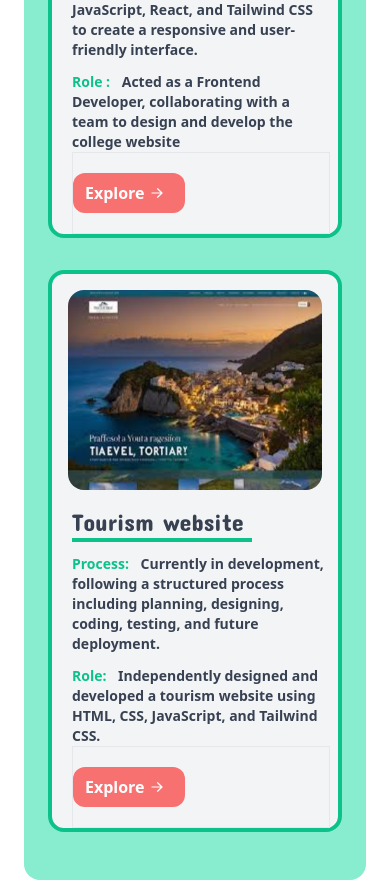
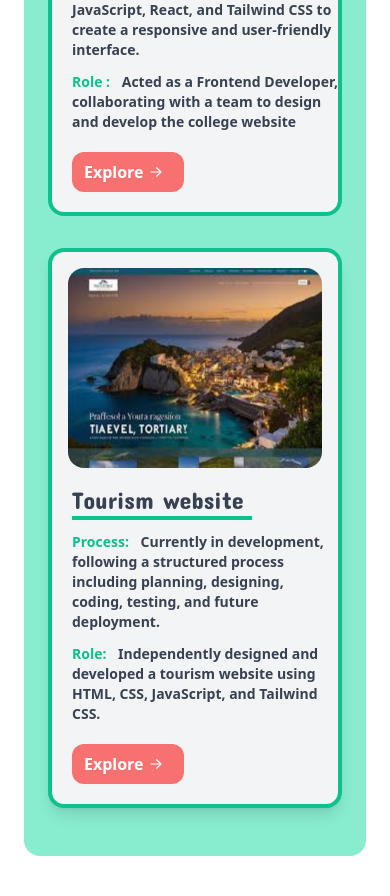
Before and after one commit to AMDHAAROON/portfolio, a React (Create React App) app: page / in a window 390 px wide. Shown: the part 1960-2856 px from the top of the page. After the commit the page ends 2832 px from the top, so only its background shows below. Built offline with nearby package versions, Linux system fonts and the light colour scheme; a web font is replaced by a local one.

Commit message:
redesigning the project layout

```diff
--- a/src/components/project.js
+++ b/src/components/project.js
@@ -3,23 +3,39 @@ import tour from '../assets/tour.jpeg';
 
 
 export default function Project(){
-    return <div className='pb-4 px-6 '>
+    const config={
+        projects:[
+            {
+
+                link:'',
+            },
+            {
+
+                link:'',
+            },
+
+        ]
+    }
+
+    return <div className='pb-4 px-6 'id='project'>
         <section className='bg-mint rounded-2xl p-6'>
+
         <div className='text-center text-4xl font-marker  text-white border-b-4 border-dmint w-[150px] mx-auto'>
         <h1 className='pb-2'>Projects</h1>
         </div>
+
         <div className='my-6  flex flex-col md:flex-row gap-8 justify-center  '>
 
             <div className='border-4 border-dmint rounded-2xl  bg-gray-100 '>
             <div className='p-4'>
                 <img src={clg} className='  h-[200px] md:h-[250px] w-[350px] rounded-2xl'/>
                 </div>
-                <div className='md:w-[350px] pl-5 md:pl-5 pr-2'>
+                <div className='md:w-[350px] pl-5 md:pl-5 md:pr-2'>
                     <h1 className='font-marker text-2xl  text-gray-700 border-b-4 border-dmint w-[170px] '>college website</h1>
                     <p className='justify-center pt-3  font-bold text-gray-700 text-sm'><span className=' text-dmint font-bold pr-2'>Technologies:</span> Utilized HTML, CSS, JavaScript, React, and Tailwind CSS to create a responsive and user-friendly interface.</p>
                     <p className='justify-center pt-3  font-bold text-gray-700 text-sm'><span className=' text-dmint font-bold pr-2'>Role : </span> Acted as a Frontend Developer, collaborating with a team to design and develop the college website</p>
-                   <div className='py-5  border '>
-                    <button className=' flex   py-2 pl-3 pr-5 hover:border border-red-600 font-bold text-white bg-red-400 rounded-xl'>Explore
+                   <div className='py-5 md:pt-10  '>
+                    <button className=' flex   py-2 pl-3 pr-5 hover:border border-red-600 font-bold text-white bg-red-400 rounded-xl'><a href='https://github.com/AMDHAAROON/t'>Explore</a>
                         <svg xmlns="http://www.w3.org/2000/svg" viewBox="0 0 20 20" fill="currentColor" class="size-5 pt-1 pl-1 ">
   <path fill-rule="evenodd" d="M3 10a.75.75 0 0 1 .75-.75h10.638L10.23 5.29a.75.75 0 1 1 1.04-1.08l5.5 5.25a.75.75 0 0 1 0 1.08l-5.5 5.25a.75.75 0 1 1-1.04-1.08l4.158-3.96H3.75A.75.75 0 0 1 3 10Z" clip-rule="evenodd" />
 </svg>
@@ -28,16 +44,16 @@ export default function Project(){
                     </div>
                 </div>
                 </div>
-            <div className='border-4 border-dmint rounded-2xl  bg-gray-100'>
-                <div className='p-4'>
-                <img src={tour} className=' h-[200px] md:h-[250px] w-[350px] rounded-2xl'/>
+            <div className='border-4 border-dmint rounded-2xl shadow-lg bg-gray-100'>
+                <div className='p-4 '>
+                <img src={tour} className=' h-[200px] md:h-[250px] w-[350px] rounded-2xl '/>
                 </div>
                 <div className='md:w-[350px] pl-5  pr-2'>
                     <h1 className='font-marker text-2xl  text-gray-700 border-b-4 border-dmint w-[180px] '>Tourism website</h1>
                     <p className='justify-center pt-3  font-bold text-gray-700 text-sm'><span className='text-dmint font-bold pr-2'>Process:</span> Currently in development, following a structured process including planning, designing, coding, testing, and future deployment.</p>
                     <p className='justify-center pt-3  font-bold text-gray-700 text-sm'><span className='text-dmint font-bold pr-2'>Role: </span>Independently designed and developed a tourism website using HTML, CSS, JavaScript, and Tailwind CSS.</p>
-                   <div className='py-5 border   '>
-                    <button className=' flex hover:border border-red-600 py-2 pl-3 pr-5 font-bold text-white bg-red-400 rounded-xl'>Explore
+                   <div className='py-5    '>
+                    <button className=' flex hover:border border-red-600 py-2 pl-3 pr-5 font-bold text-white bg-red-400 rounded-xl'><a href='https://github.com/AMDHAAROON/t'>Explore</a>
                         <svg xmlns="http://www.w3.org/2000/svg" viewBox="0 0 20 20" fill="currentColor" class="size-5 pt-1 pl-1 ">
   <path fill-rule="evenodd" d="M3 10a.75.75 0 0 1 .75-.75h10.638L10.23 5.29a.75.75 0 1 1 1.04-1.08l5.5 5.25a.75.75 0 0 1 0 1.08l-5.5 5.25a.75.75 0 1 1-1.04-1.08l4.158-3.96H3.75A.75.75 0 0 1 3 10Z" clip-rule="evenodd" />
 </svg>
```
